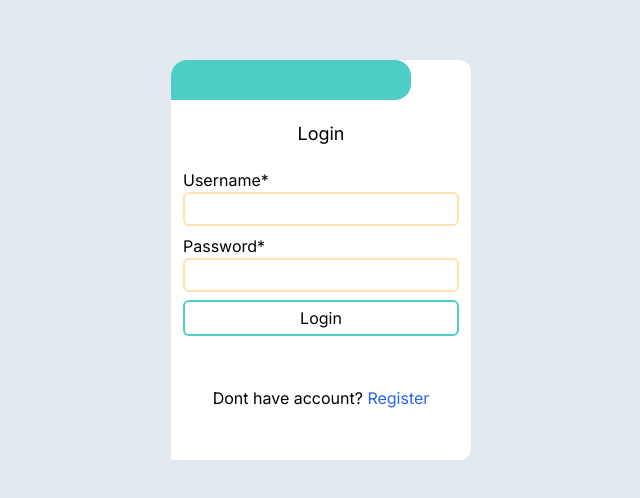
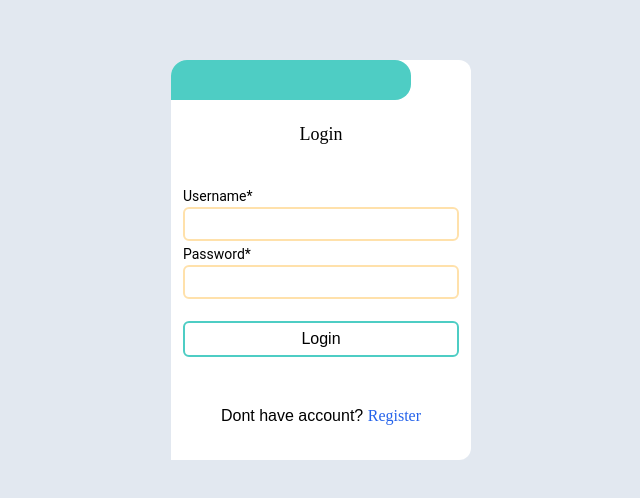
Before and after one commit to achu-BSL/shrink-it, a Next.js app in the folder frontend/: page /login in a window 1280 px wide. Shown: the part 140-638 px from the top of the page, without its empty margins (319-959 px from the left). Built offline with nearby package versions, Linux system fonts and the light colour scheme.

Commit message:
update register ui

```diff
--- a/frontend/src/app/(auth)/login/page.tsx
+++ b/frontend/src/app/(auth)/login/page.tsx
@@ -1,4 +1,4 @@
-"use client"
+"use client";
 
 import Link from "next/link";
 import Input from "../../../components/Input";
@@ -11,24 +11,26 @@ const Login = () => {
     <div className="flex justify-center items-center min-h-screen bg-slate-200 ">
       <div className="flex flex-col  h-[400px] w-[300px] bg-white rounded-e-xl rounded-ss-2xl">
         <div className="h-10 w-[80%] bg-primary rounded-ss-2xl rounded-e-2xl"></div>
-        <div>
+        <div className="flex-1 flex flex-col">
           <div className="py-5">
-            <h1 className="text-center text-lg">Login</h1>
+            <h1 className="text-center text-lg font-lora font-medium">Login</h1>
           </div>
-          <form onSubmit={submitHandler}>
-            <div className="flex flex-col gap-2 px-3">
-              <Input label="Username" type="text" />
-              <Input label="Password" type="password" />
-              <button className="border-2 border-[#4ecdc4] py-1 hover:bg-primary rounded-md">
+          <form className="flex-1 flex" onSubmit={submitHandler}>
+            <div className="flex-1 flex flex-col justify-evenly gap-2 px-3">
+              <div>
+                <Input label="Username" type="text" />
+                <Input label="Password" type="password" />
+              </div>
+              <button className=" border-2 border-[#4ecdc4] py-1 hover:bg-primary rounded-md font-poppins hover:text-white">
                 Login
               </button>
             </div>
           </form>
         </div>
-        <div className="flex-1 flex items-center justify-center">
-          <p>
+        <div className=" flex items-center justify-center md:py-8 py-4">
+          <p className="font-poppins">
             Dont have account?{" "}
-            <Link className="text-blue-600" href="/register">
+            <Link className="text-blue-600 font-lora" href="/register">
               Register
             </Link>
           </p>
--- a/frontend/src/app/global.css
+++ b/frontend/src/app/global.css
@@ -1,3 +1,5 @@
 @tailwind base;
 @tailwind components;
 @tailwind utilities;
+
+@import url('https://fonts.googleapis.com/css2?family=Lora:ital,wght@0,400..700;1,400..700&family=Poppins:ital,wght@0,100;0,200;0,300;0,400;0,500;0,600;0,700;0,800;0,900;1,100;1,200;1,300;1,400;1,500;1,600;1,700;1,800;1,900&family=Roboto:ital,wght@0,100;0,300;0,400;0,500;0,700;0,900;1,100;1,300;1,400;1,500;1,700;1,900&display=swap')
--- a/frontend/src/components/Input.tsx
+++ b/frontend/src/components/Input.tsx
@@ -7,11 +7,11 @@ const Input: React.FC<InputProps> = ({ label, type }) => {
   const id = label.toLocaleLowerCase();
   return (
     <div>
-      <label htmlFor={id}>{label}*</label>
+      <label className="font-roboto text-sm" htmlFor={id}>{label}*</label>
       <input
         id={id}
         name={id}
-        className="border-2 border-secondary px-2 w-full h-[34px] rounded-md"
+        className="border-2 border-secondary px-2 w-full h-[34px] rounded-md focus:outline focus:outline-primary"
         type={type}
       />
     </div>
--- a/frontend/tailwind.config.ts
+++ b/frontend/tailwind.config.ts
@@ -20,6 +20,7 @@ const config: Config = {
       fontFamily: {
         poppins: ["Poppins", "sans-serif"],
         roboto: ["Roboto", "sans, seriv"],
+        lora: ["Lora", "serif"]
       }
     },
   },
```
